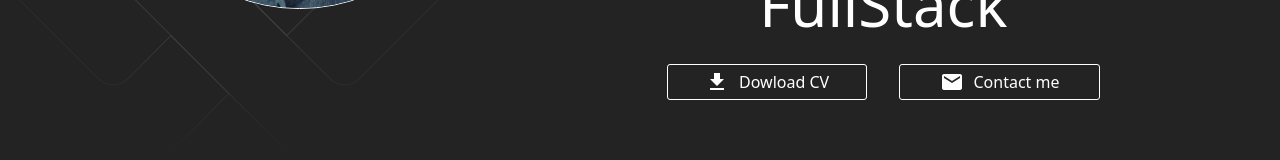
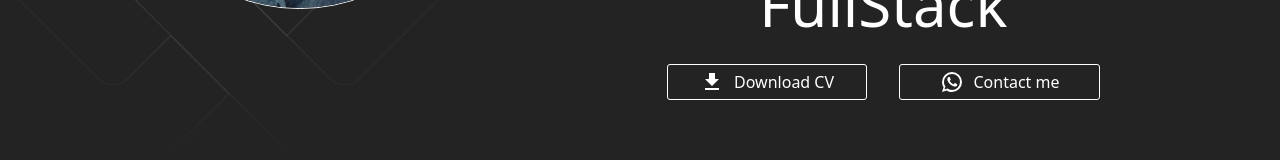
Before and after one commit to LeandroFerraz31/Portifolio-2.0, a React (Vite) app: page / in a window 1280 px wide. Shown: the part 497-657 px from the top of the page. Built offline with nearby package versions, Linux system fonts and the light colour scheme.

Commit message:
Factor: ajusts abimatin hero componets, home ajusts, navbar ajusts

```diff
--- a/src/components/NavBar/NavBar.tsx
+++ b/src/components/NavBar/NavBar.tsx
@@ -1,4 +1,5 @@
-import { AppBar, MenuItem, Toolbar, styled } from "@mui/material";
+
+import { AppBar, MenuItem, Toolbar, styled,  } from "@mui/material";
 
 const Navbar = () => {
 	const StyledToolbar = styled(Toolbar)(() => ({
@@ -10,7 +11,7 @@ const Navbar = () => {
 		<>
 			<AppBar position='fixed'>
 				<StyledToolbar>
-					<MenuItem>About</MenuItem>
+					<MenuItem >About</MenuItem>
 					<MenuItem>Skill</MenuItem>
 					<MenuItem>Project</MenuItem>
 				</StyledToolbar>
--- a/src/pages/Home/Home.tsx
+++ b/src/pages/Home/Home.tsx
@@ -1,15 +1,17 @@
 import NavBar from "../../components/NavBar/NavBar";
 import About from "./sections/About/About";
-import Projects from "./sections/Projects/Projects"
+import Projects from "./sections/Projects/Projects";
 import Hero from "./sections/Hero/Hero";
+import Footer from "./sections/Footer/Footer";
 
 const Home = () => {
   return (
     <>
       <NavBar />
       <Hero />
-			<About/>
+      <About />
       <Projects />
+      <Footer />
     </>
   );
 };
--- a/src/pages/Home/sections/Hero/Hero.tsx
+++ b/src/pages/Home/sections/Hero/Hero.tsx
@@ -1,14 +1,24 @@
 import { Box, Container, Grid, styled, Typography } from "@mui/material";
 import Avatar from "../../../../assets/images/avatar.png";
 import DownloadIcon from "@mui/icons-material/Download";
-import EmailIcon from "@mui/icons-material/Email";
+import WhatsAppIcon from '@mui/icons-material/WhatsApp';
 import StyledButton from "../../../../components/StyledButton/StyledButton";
 import { AnimatedBackground } from "../../../../components/AnimatedBackground/AnimatedBackground";
+import React from "react";
 
 const Hero = () => {
+  const handleDownloadCV = () => {
+    const pdfPath = 'https://drive.google.com/file/d/1aKX7S6gww8vTPY-1VE485iWK7ot0AKbT/view?usp=drive_link';
+    window.open(pdfPath, '_blank');
+  };
+
+  const handleContactMe = () => {
+    window.open('https://api.whatsapp.com/send?phone=051983012611');
+  };
+
   const StyledHero = styled("div")(({ theme }) => ({
     background: theme.palette.primary.main,
-  minHeight: "100vh",  // Use minHeight ao invés de height
+    minHeight: "100vh", // Use minHeight ao invés de height
     display: "flex",
     justifyContent: "center",
     alignItems: "center",
@@ -20,11 +30,32 @@ const Hero = () => {
     }
   }));
 
-	const StyledImg = styled("img")(({theme}) => ({
+  const StyledImg = styled("img")(({ theme }) => ({
     width: "75%",
     borderRadius: "50%",
     border: `1px solid ${theme.palette.primary.contrastText}`
   }));
+
+  const [typedText, setTypedText] = React.useState('');
+  const targetText = "Developer FullStack";
+
+  React.useEffect(() => {
+    const textSpeed = 100;
+
+    let currentIndex = 0;
+    const intervalId = setInterval(() => {
+      if (currentIndex <= targetText.length) {
+        setTypedText(targetText.slice(0, currentIndex));
+        currentIndex++;
+      } else {
+        clearInterval(intervalId);
+      }
+    }, textSpeed);
+
+    return () => {
+      clearInterval(intervalId);
+    };
+  }, []);
 
   return (
     <>
@@ -34,13 +65,12 @@ const Hero = () => {
             <Grid item xs={12} md={5}>
               <Box position="relative">
                 <Box position="absolute" width={"130%"} top={-100} right={0}>
-							<AnimatedBackground/>
+                  <AnimatedBackground />
                 </Box>
                 <Box position="relative" textAlign="center">
                   <StyledImg src={Avatar} />
                 </Box>
               </Box>
-
             </Grid>
             <Grid item xs={12} md={7}>
               <Typography
@@ -55,11 +85,10 @@ const Hero = () => {
                 color="primary.contrastText"
                 variant="h2"
                 textAlign="center"
-
               >
-								I'm a Developer FullStack
+                I'm a {typedText}
               </Typography>
-							<Grid container display="flex" justifyContent="center" spacing={4} pt={3} >
+              <Grid container display="flex" justifyContent="center" spacing={4} pt={3}>
                 <Grid
                   item
                   xs={12}
@@ -67,10 +96,10 @@ const Hero = () => {
                   display="flex"
                   justifyContent="center"
                 >
-									<StyledButton onClick={() => console.log("download")}>
+                  <StyledButton onClick={handleDownloadCV}>
                     <DownloadIcon />
                     <Typography>
-										Dowload CV
+                      Download CV
                     </Typography>
                   </StyledButton>
                 </Grid>
@@ -81,8 +110,8 @@ const Hero = () => {
                   display="flex"
                   justifyContent="center"
                 >
-									<StyledButton onClick={() => console.log("contact")}>
-										<EmailIcon />
+                  <StyledButton onClick={handleContactMe}>
+                    <WhatsAppIcon/>
                     <Typography>
                       Contact me
                     </Typography>
```
Lines whose indentation alone changed are shown as unchanged.
